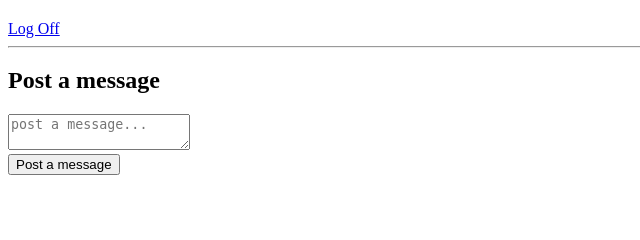
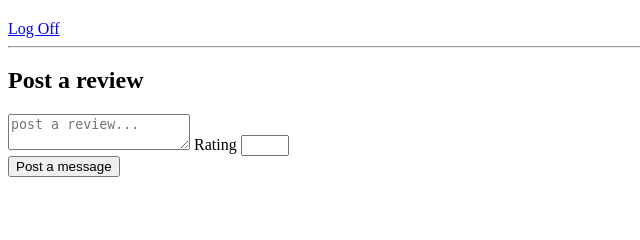
Before and after one commit to SaidQT/Yelp, a Django app: template yelp/templates/wall.html in a window 1280 px wide. Shown: the part 88-328 px from the top of the page, without its empty margins (0-640 px from the left). Run offline with Django 3.2, Linux system fonts and the light colour scheme; the template is opened without the code that fills it, so the values that code supplies are empty.

Commit message:
added review routing

```diff
--- a/yelp/static/style3.css
+++ b/yelp/static/style3.css
@@ -6,7 +6,7 @@
 	align-items: center;
 	min-height: 100vh;
 	font-family: 'Jost', sans-serif;
-	background: linear-gradient(to bottom, rgb(120, 120, 120), black, rgb(128, 127, 127));
+	background-image: url(https://png.pngtree.com/thumb_back/fh260/background/20231027/pngtree-hexagonal-abstract-background-with-a-black-textured-surface-image_13704307.png);
 }
 
 header {
--- a/yelp/templates/business.html
+++ b/yelp/templates/business.html
@@ -22,7 +22,7 @@
                 <div class="card-body">
                     <h5 >{{ item.name }}</h5>
                     <h5>Phone: {{item.phone}}</h5>
-                    <button><a href="#" class="text-decoration-none">Post a Review!</a></button>
+                    <button><a href="/category/{{item.speciality.category.id}}/{{item.speciality.id}}/{{item.id}}" class="text-decoration-none">Post a Review!</a></button>
                 </div>
             </div>
         {% endfor %}
--- a/yelp/templates/wall.html
+++ b/yelp/templates/wall.html
@@ -3,8 +3,8 @@
 <head>
     <meta charset="UTF-8">
     <meta name="viewport" content="width=device-width, initial-scale=1.0">
-    <!-- {%load static%} -->
-    <!-- <link rel="stylesheet" href="{% static 'style.css' %}">  -->
+    {%load static%}
+    <link rel="stylesheet" href="{% static 'style7.css' %}">
     <title>Reviews</title>
 </head>
 
@@ -23,11 +23,13 @@
 
         <!-- textarea messages -->
         <div class="message-div">
-            <form action="/wall/messages" method="POST">
+            <form action="/process3" method="POST">
                 {% csrf_token %}
                     <div class="textarea">
-                        <h2>Post a message</h2>
-                        <textarea name="message" id="message" placeholder="post a message..."></textarea>
+                        <h2>Post a review</h2>
+                        <textarea name="review" id="message" placeholder="post a review..."></textarea>
+                        <label for "rating">Rating</label>
+                        <input type="number" name="rating" min="1" max="5">
                         <div class="ended"><input class="button" type="submit" value="Post a message"></div>
                     </div>
             </form>
--- a/yelp/urls.py
+++ b/yelp/urls.py
@@ -9,4 +9,6 @@
     path('category/<int:id>', views.show),
     path('delete', views.reset),
     path('category/<int:x>/<int:y>', views.show2),
+    path('category/<int:a>/<int:b>/<int:c>', views.review),
+    path('process3', views.create_review),
 ]
```
Also changed, not shown: yelp/templates/login.html (+2 -11 lines), yelp/views.py (+26 -2 lines), yelp/static/style7.css (added).
